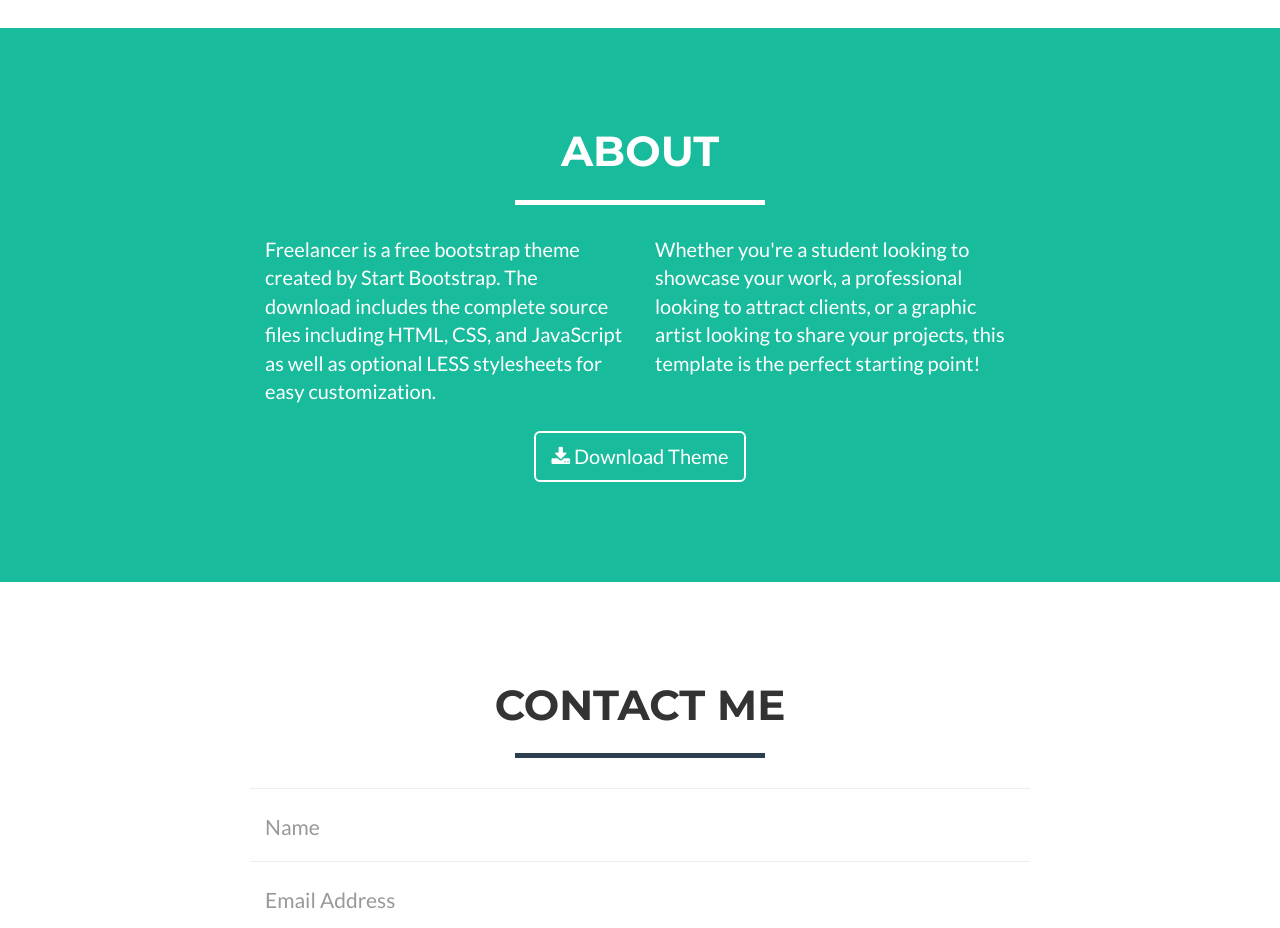
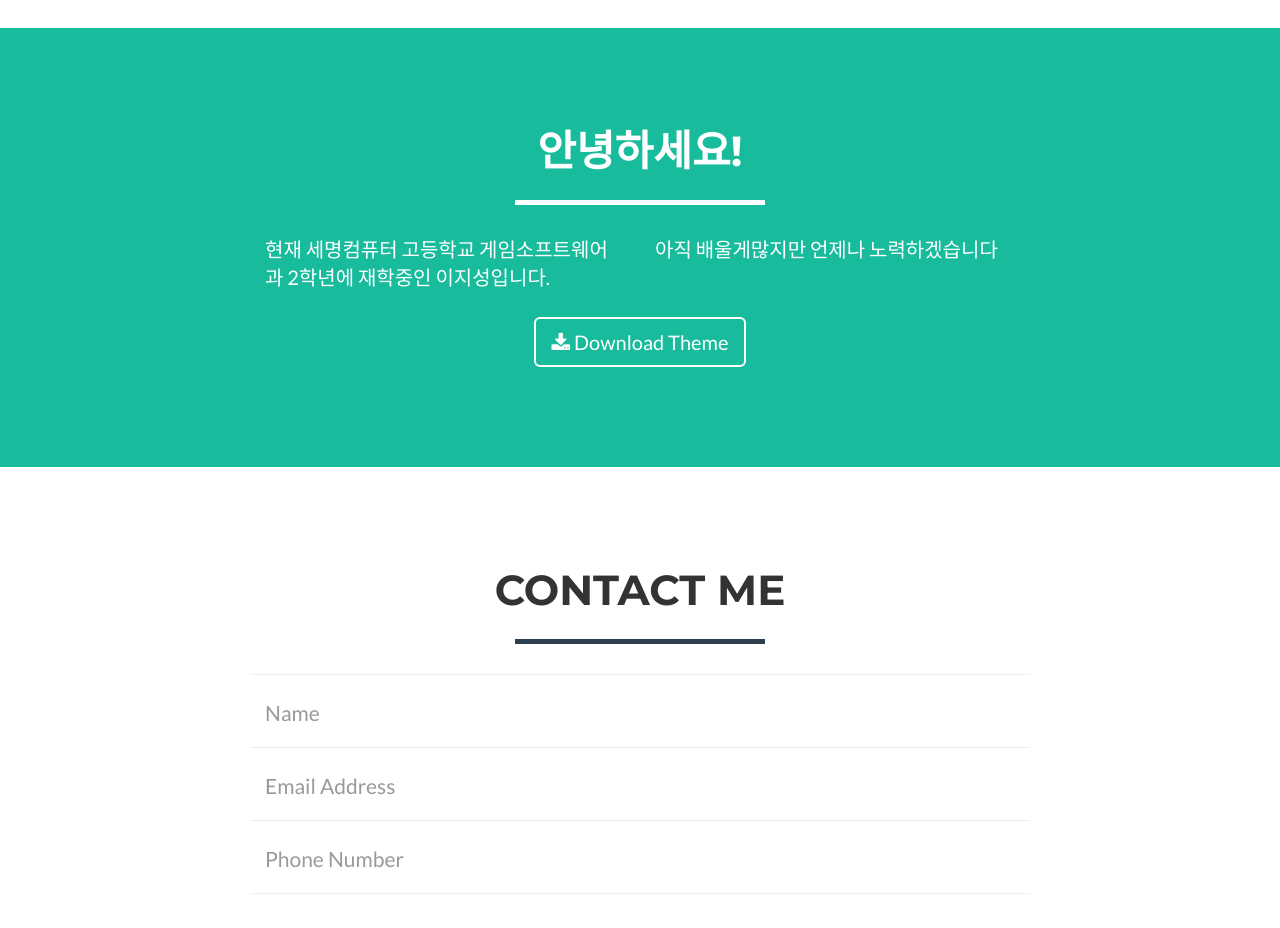
Before and after one commit to jaund1ce/portfolio, a website: page startbootstrap-freelancer-gh-pages/index.html in a window 1280 px wide. Shown: the part 2060-2988 px from the top of the page. Drawn offline with nearby package versions, Linux system fonts and the light colour scheme.

Commit message:
Add files via upload

```diff
--- a/startbootstrap-freelancer-gh-pages/index.html
+++ b/startbootstrap-freelancer-gh-pages/index.html
@@ -162,16 +162,16 @@
         <div class="container">
             <div class="row">
                 <div class="col-lg-12 text-center">
-                    <h2>About</h2>
+                    <h2>안녕하세요!</h2>
                     <hr class="star-light">
                 </div>
             </div>
             <div class="row">
                 <div class="col-lg-4 col-lg-offset-2">
-                    <p>Freelancer is a free bootstrap theme created by Start Bootstrap. The download includes the complete source files including HTML, CSS, and JavaScript as well as optional LESS stylesheets for easy customization.</p>
+                    <p>현재 세명컴퓨터 고등학교 게임소프트웨어과 2학년에 재학중인 이지성입니다.</p>
                 </div>
                 <div class="col-lg-4">
-                    <p>Whether you're a student looking to showcase your work, a professional looking to attract clients, or a graphic artist looking to share your projects, this template is the perfect starting point!</p>
+                    <p>아직 배울게많지만 언제나 노력하겠습니다</p>
                 </div>
                 <div class="col-lg-8 col-lg-offset-2 text-center">
                     <a href="#" class="btn btn-lg btn-outline">
```
